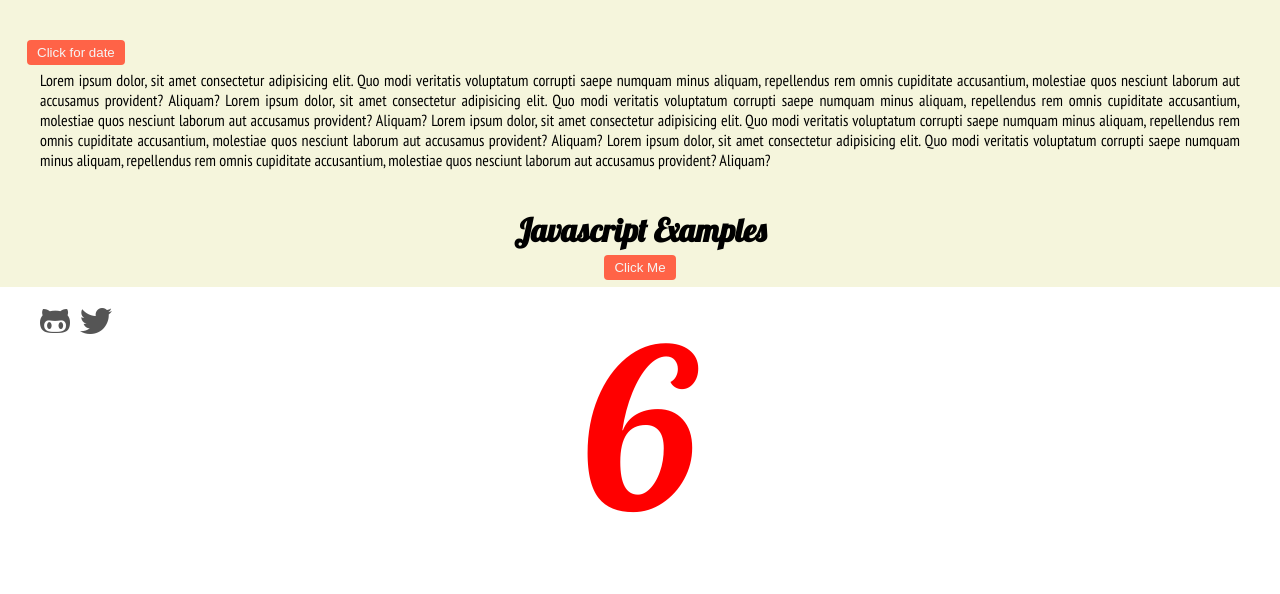
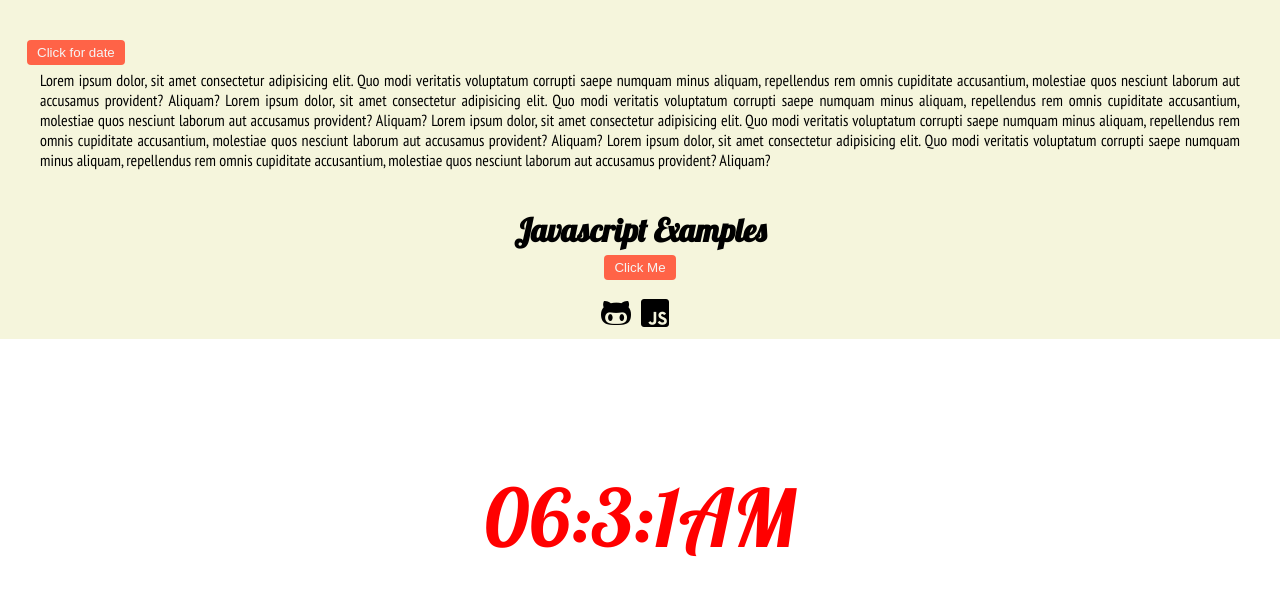
Before and after one commit to wane7/javascript_css-practice, a plain HTML site: page build/index.html in a window 1280 px wide. Drawn offline with Linux system fonts and the light colour scheme.

Commit message:
file changes

```diff
--- a/css/style.css
+++ b/build/css/style.css
@@ -19,7 +19,6 @@ display: flex;
 flex-direction: column;
 align-items: center;
 justify-content: center;
-
 }
 
 p {
@@ -59,30 +58,28 @@ cursor: pointer;
 
 #clock {
     color:red;
-    font-size: 14rem;
+    font-size: 5rem;
     text-align: center;
-    margin-top: -150px;
     font-family: 'Lobster','PT Sans Narrow', sans-serif;
+    margin-top: 8rem;
 }
 
 .icons {
     display:flex;
     flex-direction: row;
     justify-content:flex-start;
-    margin-bottom: 100px;
-    margin-left: 40px;
+    padding: 10px;
+}
 
-}
 .fab{
     font-size: 2rem;
-    color:#555;
-    display: block;
+    color:black;
     margin-right: 10px;
 }
 
 @media only screen and (max-width: 700px) {
-    .fab {
-        margin-right: 5px;
-        color:black;
+    #clock {
+        font-size: 4rem;
+        margin-top: 6rem;
        }
 }
--- a/index.html
+++ b/build/index.html
@@ -20,19 +20,19 @@
         Lorem ipsum dolor, sit amet consectetur adipisicing elit. Quo modi veritatis voluptatum corrupti saepe numquam minus aliquam, repellendus rem omnis cupiditate accusantium, molestiae quos nesciunt laborum aut accusamus provident? Aliquam?
         Lorem ipsum dolor, sit amet consectetur adipisicing elit. Quo modi veritatis voluptatum corrupti saepe numquam minus aliquam, repellendus rem omnis cupiditate accusantium, molestiae quos nesciunt laborum aut accusamus provident? Aliquam?
         </p>
+
     <h1 class="title">Javascript Examples</h1>
     <button class="btn1">Click Me</button>
-    </div>
-    <br>
     <div class="icons">
         <i class="fab fa-github-alt"></i>
-        <i class="fab fa-twitter"></i>
-</div>
+        <i class="fab fa-js-square"></i>
+    </div>
+    </div>
+
+    <footer>
     <div id="clock"></div>
-    <footer>
+    </footer>
 
-
-    </footer>
     <script src="javascript/jscript.js"></script>
 </body>
 </html>
--- a/javascript/jscript.js
+++ b/build/javascript/jscript.js
@@ -51,10 +51,36 @@ function clickMe (){
 
 
 
-    let setHours = new Date();
-    document.getElementById("clock").innerHTML = setHours.getHours();
+    const time = (function(){
 
+        let currentTime = new Date();
+        let setting = "AM";
+        let h = currentTime.getHours();
+        let m = currentTime.getMinutes();
+        let s = currentTime.getSeconds();
 
+        if (h === 0) {
+            h = 12;
+        }else if (h>12){
+            h = h-12;
+            setting = "PM";
+        }
+
+        if (h < 10){
+            h = '0'+ h;
+        }else if (m < 10){
+            m = '0'+ m;
+        }else if (s < 10){
+            s = '0'+ s;
+        }
+
+        let myClock = document.getElementById("clock");
+        myClock.textContent = h + ':' + m + ':' + s + '' +  setting;
+        myClock.innerHTML = h + ':' + m + ':' + s + '' + setting;
+        setTimeout('time()',1000);
+    });
+
+    time();
 
 
 
```
Also changed, not shown: 1 other file.
